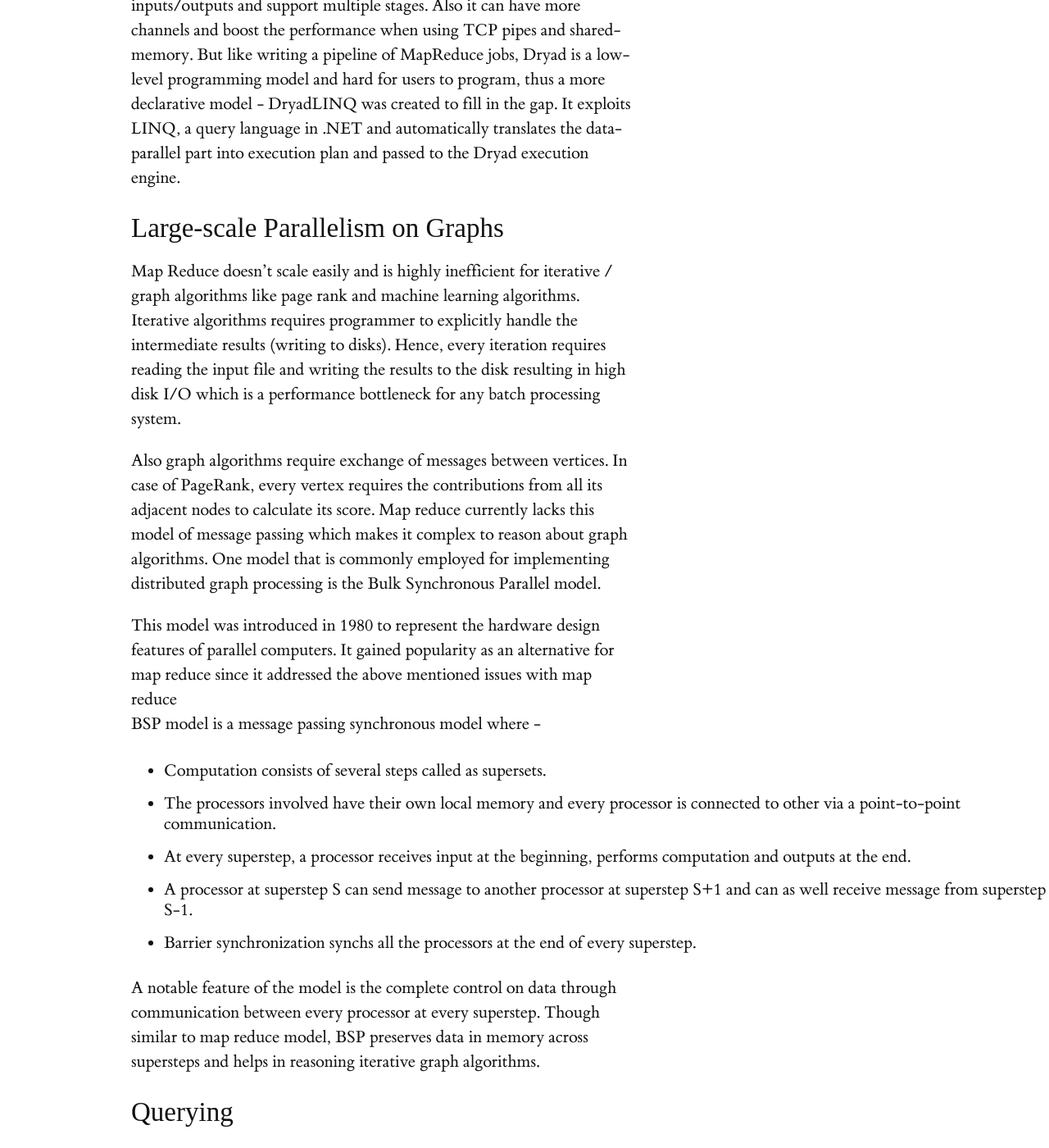
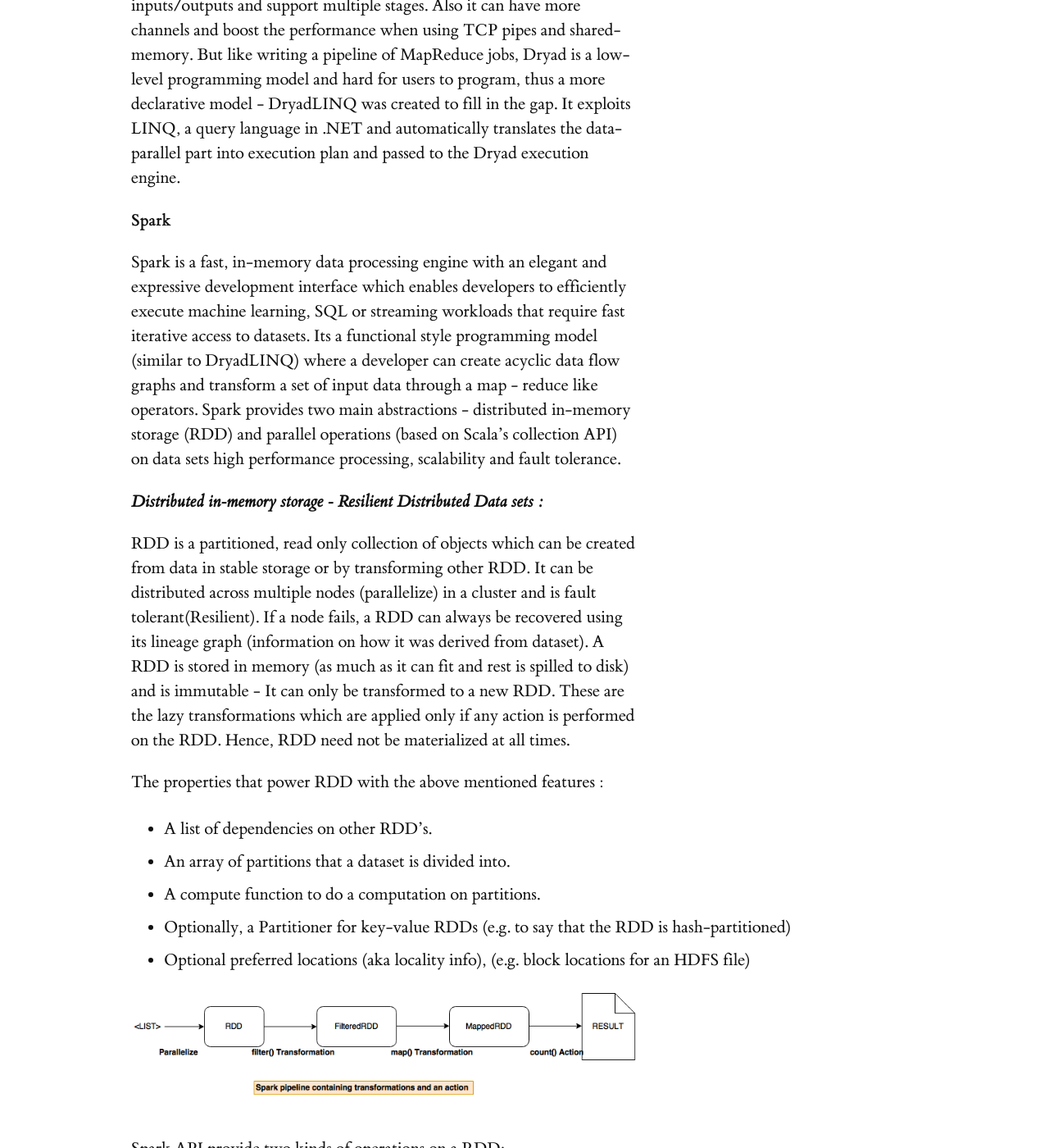
Before and after one commit to heathermiller/dist-prog-book, a Jekyll site: the page built from chapter/8/big-data.md, in a window 1280 px wide and 1400 px high, scrolled down 4908 px. Shown: the whole window at 82% size. Built offline with Jekyll 4.4.1, drawn with Linux system fonts in a browser that asks for light colours; some web fonts are replaced; some of the changed text lies outside the part shown.

Commit message:
Update big-data.md

```diff
--- a/chapter/8/big-data.md
+++ b/chapter/8/big-data.md
@@ -66,36 +66,13 @@
 **Dryad/DrydaLINQ** Dryad is a more general and flexible execution engine that execute subroutines at a specified graph vertices. Developers can specify an arbitrary directed acyclic graph to combine computational "vertices" with communication channels (file, TCP pipe, shared-memory FIFO) and  build a dataflow graph. Compared with MapReduce, Dryad can specify an arbitrary DAG that have multiple number of inputs/outputs and support multiple stages. Also it can have more channels and boost the performance when using TCP pipes and shared-memory. But like writing a pipeline of MapReduce jobs, Dryad is a low-level programming model and hard for users to program, thus a more declarative model - DryadLINQ was created to fill in the gap. It exploits LINQ, a query language in .NET and automatically translates the data-parallel part into execution plan and passed to the Dryad execution engine.
 
 
-
-### Large-scale Parallelism on Graphs
-Map Reduce doesn’t scale easily and is highly inefficient for iterative / graph algorithms like page rank and machine learning algorithms. Iterative algorithms requires programmer to explicitly handle the intermediate results (writing to disks). Hence, every iteration requires reading the input file and writing the results to the disk resulting in high disk I/O which is a performance bottleneck for any batch processing system.
-
-Also graph algorithms require exchange of messages between vertices. In case of PageRank, every vertex requires the contributions from all its adjacent nodes to calculate its score. Map reduce currently lacks this model of message passing which makes it complex to reason about graph algorithms. One model that is commonly employed for implementing distributed graph processing is the Bulk Synchronous Parallel model.
-
-This model was introduced in 1980 to represent the hardware design features of parallel computers. It gained popularity as an alternative for map reduce since it addressed the above mentioned issues with map reduce<br />
-BSP model is a message passing synchronous model where -
-
- - Computation consists of several steps called as supersets.
- - The processors involved have their own local memory and every processor is connected to other via a point-to-point communication.
- - At every superstep, a processor receives input at the beginning, performs computation and outputs at the end.
- - A processor at superstep S can send message to another processor at superstep S+1 and can as well receive message from superstep S-1.
- - Barrier synchronization synchs all the processors at the end of every superstep.
-
-A notable feature of the model is the complete control on data through communication between every processor at every superstep. Though similar to map reduce model, BSP preserves data in memory across supersteps and helps in reasoning iterative graph algorithms.
-
-### Querying
-
-
-
-## Execution Models
-**MapReduce**, as mentioned in the programming model section, the execution model is interesting that all the intermediate key/value pairs are written to and read from disk. The output from distributed computation should be same as one from non-faulting sequential execution of the entire program. And the model relies on the atomic commits of map and reduce task outputs to achieve it. The basic idea is to create private temporary files and rename them only when the task has finished. This makes fault-tolerance easy, one could simple start another one if the worker failed. But this is also the bottleneck to run multiple stages.
-
 **Spark**
 
-Spark is a fast, in-memory data processing engine with an elegant and expressive development interface which enables developers to efficiently execute machine learning, SQL or streaming workloads that require fast iterative access to datasets. Spark takes advantage of the distributed in-memory storage (RDD), Scala’s collection API as well as functional style for high performance processing.
+Spark is a fast, in-memory data processing engine with an elegant and expressive development interface which enables developers to efficiently execute machine learning, SQL or streaming workloads that require fast iterative access to datasets. Its a functional style programming model (similar to DryadLINQ) where a developer can create acyclic data flow graphs and transform a set of input data through a map - reduce like operators. Spark provides two main abstractions - distributed in-memory storage (RDD) and parallel operations (based on Scala’s collection API) on data sets high performance processing, scalability and fault tolerance.
 
-Distributed in-memory storage - Resilient Distributed Data sets :
-RDD is a partitioned, read only collection of objects which can be created from data in stable storage or by transforming other RDD. It can be distributed across multiple nodes in a cluster and is fault tolerant(Resilient). If a node fails, a RDD can always be recovered using its lineage graph (information on how it was derived from dataset). A RDD is stored in memory (as much as it can fit and rest is spilled to disk) and is immutable - It can only be transformed to a new RDD. These are the lazy transformations which are applied only if any action is performed on the RDD. Hence, RDD need not be materialized at all times. Lazy feature exists even in DyradLINQ.
+***Distributed in-memory storage - Resilient Distributed Data sets :***
+
+RDD is a partitioned, read only collection of objects which can be created from data in stable storage or by transforming other RDD. It can be distributed across multiple nodes (parallelize) in a cluster and is fault tolerant(Resilient). If a node fails, a RDD can always be recovered using its lineage graph (information on how it was derived from dataset). A RDD is stored in memory (as much as it can fit and rest is spilled to disk) and is immutable - It can only be transformed to a new RDD. These are the lazy transformations which are applied only if any action is performed on the RDD. Hence, RDD need not be materialized at all times.
 
 The properties that power RDD with the above mentioned features :
 - A list of dependencies on other RDD’s.
@@ -127,11 +104,38 @@
   - `collect()` : Return an Array[T] containing all elements
   - `count()` : Return the number of elements
 
+RDDs by default are discarded after use. However, Spark provides two explicit operations  persist() and cache() to ensure RDDs are persisted in memory once the RDD has been computed for the first time.
 
-Why RDD over Distributed Shared memory (DSM) ?
+***Why RDD over Distributed Shared memory (DSM) ?***
 RDDs are immutable and can only be created through coarse grained transformation while DSM allows fine grained read and write operations to each memory location. Hence RDDs do not incur the overhead of checkpointing thats present in DSM and can be recovered using their lineages.
 RDDs are immutable and hence a straggler(slow node) can be replaced with backup copy as in Map reduce. This is hard to implement in DSM as two copies point to the same location and can interfere in each other’s update.
 Other benefits include the scheduling of tasks based on data locality to improve performance and the ability of the RDDs to degrade gracefully incase of memory shortage. Partitions that do not fit in RAM gets spilled to the disk (performance will then be equal to that of any data parallel system).
+
+
+### Large-scale Parallelism on Graphs
+Map Reduce doesn’t scale easily and is highly inefficient for iterative / graph algorithms like page rank and machine learning algorithms. Iterative algorithms requires programmer to explicitly handle the intermediate results (writing to disks). Hence, every iteration requires reading the input file and writing the results to the disk resulting in high disk I/O which is a performance bottleneck for any batch processing system.
+
+Also graph algorithms require exchange of messages between vertices. In case of PageRank, every vertex requires the contributions from all its adjacent nodes to calculate its score. Map reduce currently lacks this model of message passing which makes it complex to reason about graph algorithms. One model that is commonly employed for implementing distributed graph processing is the Bulk Synchronous Parallel model.
+
+This model was introduced in 1980 to represent the hardware design features of parallel computers. It gained popularity as an alternative for map reduce since it addressed the above mentioned issues with map reduce<br />
+BSP model is a message passing synchronous model where -
+
+ - Computation consists of several steps called as supersets.
+ - The processors involved have their own local memory and every processor is connected to other via a point-to-point communication.
+ - At every superstep, a processor receives input at the beginning, performs computation and outputs at the end.
+ - A processor at superstep S can send message to another processor at superstep S+1 and can as well receive message from superstep S-1.
+ - Barrier synchronization synchs all the processors at the end of every superstep.
+
+A notable feature of the model is the complete control on data through communication between every processor at every superstep. Though similar to map reduce model, BSP preserves data in memory across supersteps and helps in reasoning iterative graph algorithms.
+
+### Querying
+
+
+
+## Execution Models
+**MapReduce**, as mentioned in the programming model section, the execution model is interesting that all the intermediate key/value pairs are written to and read from disk. The output from distributed computation should be same as one from non-faulting sequential execution of the entire program. And the model relies on the atomic commits of map and reduce task outputs to achieve it. The basic idea is to create private temporary files and rename them only when the task has finished. This makes fault-tolerance easy, one could simple start another one if the worker failed. But this is also the bottleneck to run multiple stages.
+
+
 
 
 - Pig/HiveQL/SparkSQL
```
